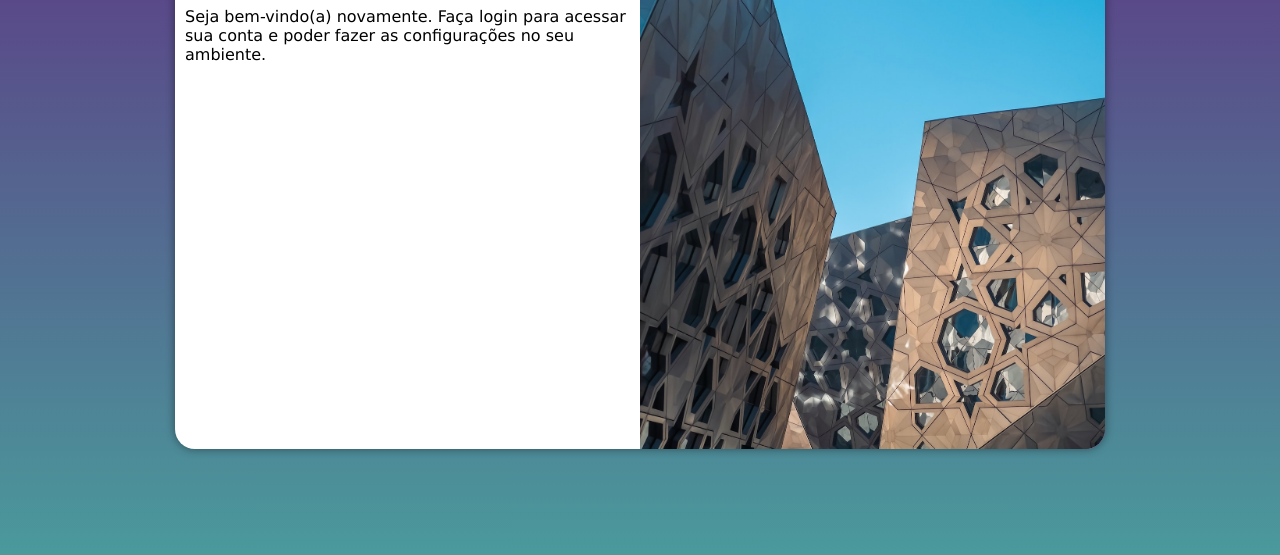
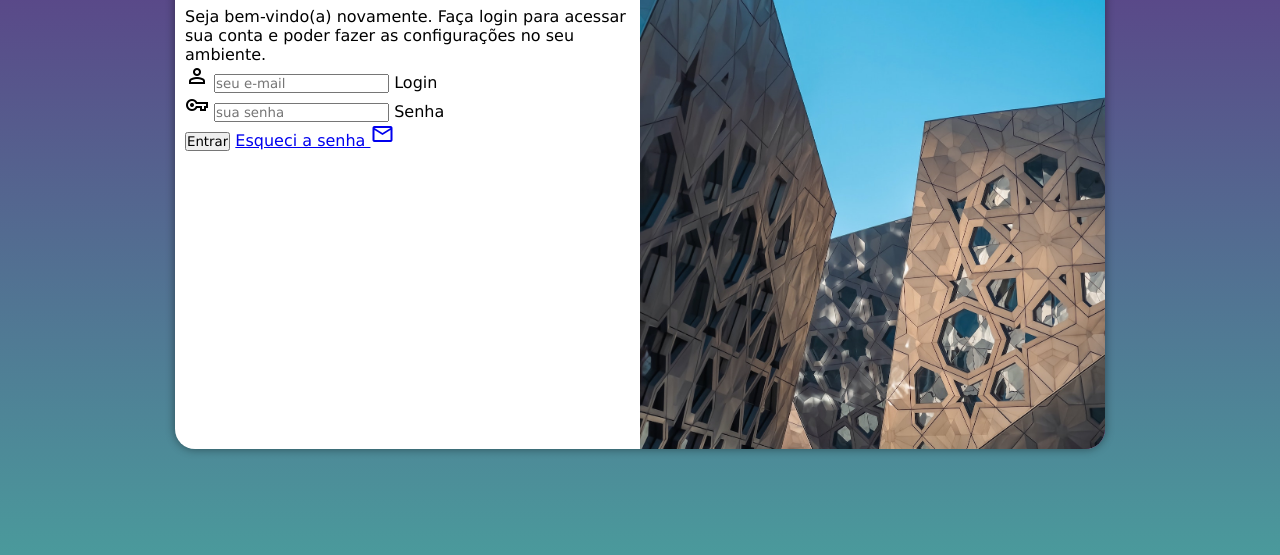
Before and after one commit to RafaelBrandaoS/projeto-login, a plain HTML site: page index.html in a window 1280 px wide. Shown: the part 201-756 px from the top of the page. Drawn offline with nearby package versions, Linux system fonts and the light colour scheme.

Commit message:
adicionei o formulário

```diff
--- a/index.html
+++ b/index.html
@@ -5,6 +5,7 @@
     <meta http-equiv="X-UA-Compatible" content="IE=edge">
     <meta name="viewport" content="width=device-width, initial-scale=1.0">
     <title>Login</title>
+    <link href="https://fonts.googleapis.com/css2?family=Material+Symbols+Outlined" rel="stylesheet" />
     <link rel="stylesheet" href="estilos/style.css">
     <link rel="stylesheet" href="estilos/media-query.css">
 </head>
@@ -17,8 +18,22 @@
             <div id="formulario">
                 <h1>Login</h1>
                 <p>Seja bem-vindo(a) novamente. Faça login para acessar sua conta e poder fazer as configurações no seu ambiente.</p>
-                <form action="login.php" method="post">
+                <form action="login.php" method="post" autocomplete="on">
+                    <div class="campo">
+                        <i class="material-symbols-outlined">person</i>
+                        <input type="email" name="login" id="ilogin" placeholder="seu e-mail" autocomplete="email" required maxlength="40">
+                        <label for="ilogin">Login</label>
+                    </div>
+                    <div class="campo">
+                        <i class="material-symbols-outlined">vpn_key</i>
+                        <input type="password" name="senha" id="isenha" placeholder="sua senha" autocomplete="current-password" required minlength="6" maxlength="20">
+                        <label for="isenha">Senha</label>
+                    </div>
+                    <input type="submit" value="Entrar">
 
+                    <a href="esqueci.html">
+                        Esqueci a senha <i class="material-symbols-outlined">mail</i>
+                    </a>
                 </form>
             </div>
         </section>
```
